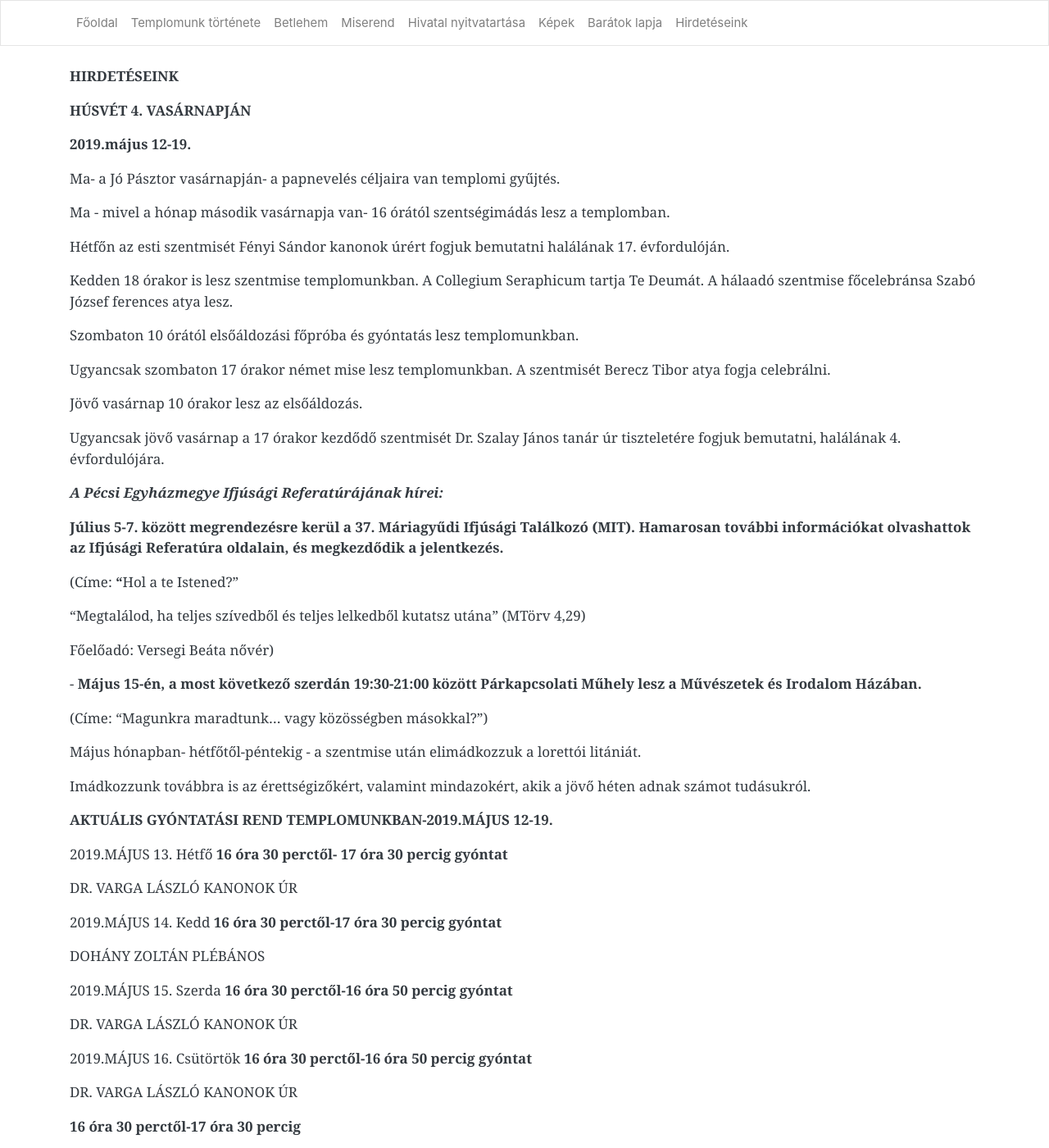
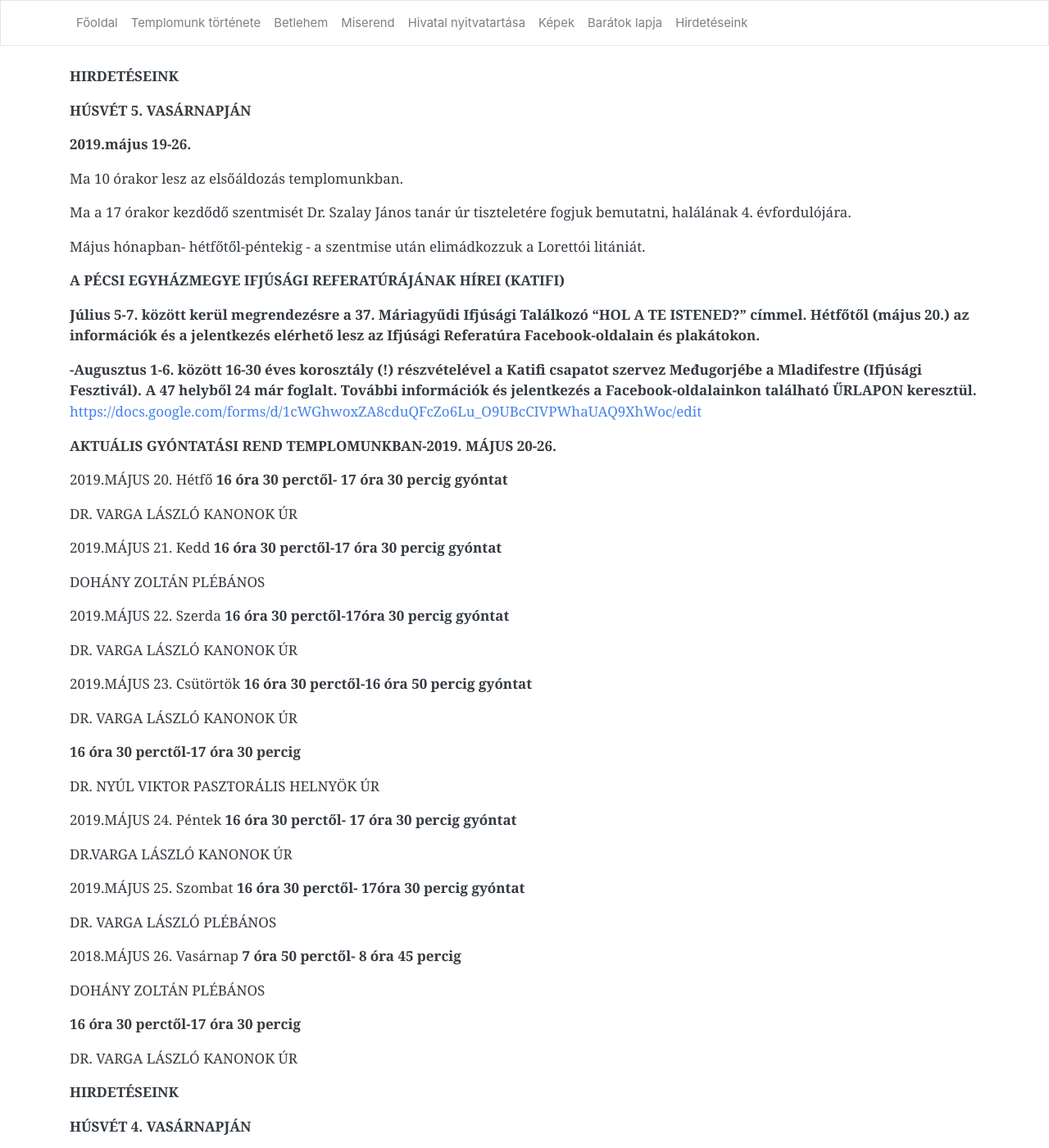
Before and after one commit to pecsi-ferences/pecsi-ferences.github.io, a Jekyll site: the page built from hirdeteseink.md, in a window 1280 px wide and 1400 px high. Shown: the whole window at 82% size. Built offline with Jekyll 4.4.1, drawn with Linux system fonts in a browser that asks for light colours; nearby versions of some CDN libraries.

Commit message:
Update from Forestry.io Zoltán Dohány updated hirdeteseink.md

```diff
--- a/hirdeteseink.md
+++ b/hirdeteseink.md
@@ -5,6 +5,62 @@ title: Hirdetéseink
 ---
 **HIRDETÉSEINK**
 
+**HÚSVÉT 5. VASÁRNAPJÁN**
+
+**2019.május 19-26.**
+
+Ma 10 órakor lesz az elsőáldozás templomunkban.
+
+Ma a 17 órakor kezdődő szentmisét Dr. Szalay János tanár úr tiszteletére fogjuk bemutatni, halálának 4. évfordulójára.
+
+Május hónapban- hétfőtől-péntekig - a szentmise után elimádkozzuk a Lorettói litániát.
+
+**A PÉCSI EGYHÁZMEGYE IFJÚSÁGI REFERATÚRÁJÁNAK HÍREI (KATIFI)**
+
+**Július 5-7. között kerül megrendezésre a 37. Máriagyűdi Ifjúsági Találkozó "HOL A TE ISTENED?" címmel. Hétfőtől (május 20.) az információk és a jelentkezés elérhető lesz az Ifjúsági Referatúra Facebook-oldalain és plakátokon.**
+
+**-Augusztus 1-6. között 16-30 éves korosztály (!) részvételével a Katifi csapatot szervez Međugorjébe a Mladifestre (Ifjúsági Fesztivál). A 47 helyből 24 már foglalt. További információk és jelentkezés a Facebook-oldalainkon található ŰRLAPON keresztül.** [https://docs.google.com/forms/d/1cWGhwoxZA8cduQFcZo6Lu_O9UBcCIVPWhaUAQ9XhWoc/edit](https://docs.google.com/forms/d/1cWGhwoxZA8cduQFcZo6Lu_O9UBcCIVPWhaUAQ9XhWoc/edit "https://docs.google.com/forms/d/1cWGhwoxZA8cduQFcZo6Lu_O9UBcCIVPWhaUAQ9XhWoc/edit")
+
+**AKTUÁLIS GYÓNTATÁSI REND TEMPLOMUNKBAN-2019. MÁJUS 20-26.**
+
+2019\.MÁJUS 20. Hétfő **16 óra 30 perctől- 17 óra 30 percig gyóntat**
+
+DR. VARGA LÁSZLÓ KANONOK ÚR
+
+2019\.MÁJUS 21. Kedd **16 óra 30 perctől-17 óra 30 percig gyóntat**
+
+DOHÁNY ZOLTÁN PLÉBÁNOS
+
+2019\.MÁJUS 22. Szerda **16 óra 30 perctől-17óra 30 percig gyóntat**
+
+DR. VARGA LÁSZLÓ KANONOK ÚR
+
+2019\.MÁJUS 23. Csütörtök **16 óra 30 perctől-16 óra 50 percig gyóntat**
+
+DR. VARGA LÁSZLÓ KANONOK ÚR
+
+**16 óra 30 perctől-17 óra 30 percig**
+
+DR. NYÚL VIKTOR PASZTORÁLIS HELNYÖK ÚR
+
+2019\.MÁJUS 24. Péntek **16 óra 30 perctől- 17 óra 30 percig gyóntat**
+
+DR.VARGA LÁSZLÓ KANONOK ÚR
+
+2019\.MÁJUS 25. Szombat **16 óra 30 perctől- 17óra 30 percig gyóntat**
+
+DR. VARGA LÁSZLÓ PLÉBÁNOS
+
+2018\.MÁJUS 26. Vasárnap **7 óra 50 perctől- 8 óra 45 percig**
+
+DOHÁNY ZOLTÁN PLÉBÁNOS
+
+**16 óra 30 perctől-17 óra 30 percig**
+
+DR. VARGA LÁSZLÓ KANONOK ÚR
+
+**HIRDETÉSEINK**
+
 **HÚSVÉT 4. VASÁRNAPJÁN**
 
 **2019.május 12-19.**
```
